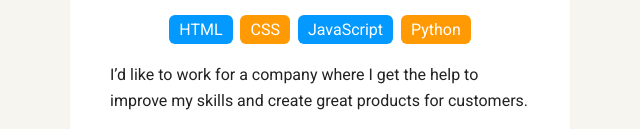
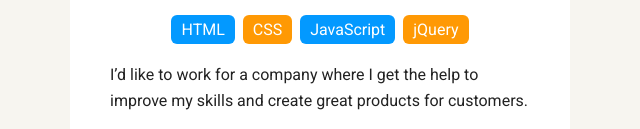
Before and after one commit to Stjarnan/LEGACY---Personal-profile-page, a plain HTML site: page index.html in a window 1280 px wide. Shown: the part 662-791 px from the top of the page, 620-1260 px from the left. Drawn offline with Linux system fonts and the light colour scheme; a web font is replaced by a local one.

Commit message:
Changed some personal content
Changed some content

```diff
--- a/index.html
+++ b/index.html
@@ -36,7 +36,7 @@
           <li>HTML</li>
           <li>CSS</li>
           <li>JavaScript</li>
-          <li>Python</li>
+          <li>jQuery</li>
         </ul>
         <p>I’d like to work for a company where I get the help to improve my skills and create great products for customers.</p>
       </div>
```
